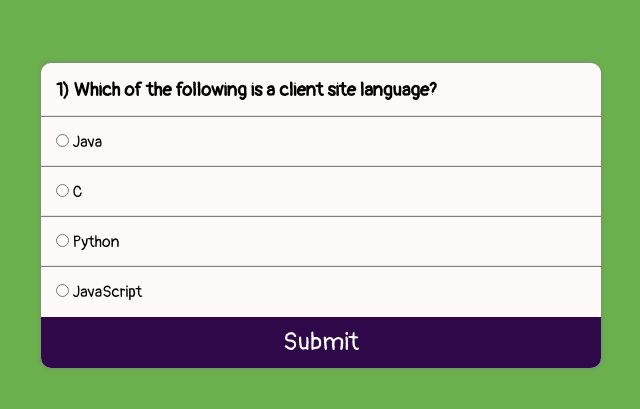
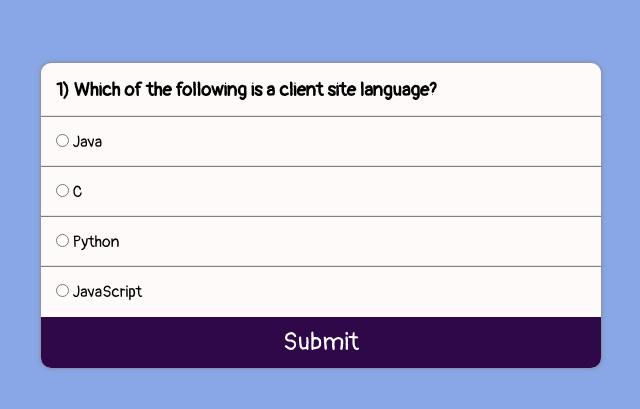
Before and after one commit to jfhgshg/Quiz-App, a plain HTML site: page index.html in a window 1280 px wide. Shown: the part 185-594 px from the top of the page, without its empty margins (319-959 px from the left). Drawn offline with Linux system fonts and the light colour scheme.

Commit message:
new update

```diff
--- a/custom.css
+++ b/custom.css
@@ -12,7 +12,7 @@
     display: flex;
     justify-content: center;
     align-items: center;
-    background-color: #6ab04c;
+    background-color:rgb(137, 167, 230);
 }
 
 .container{
```
